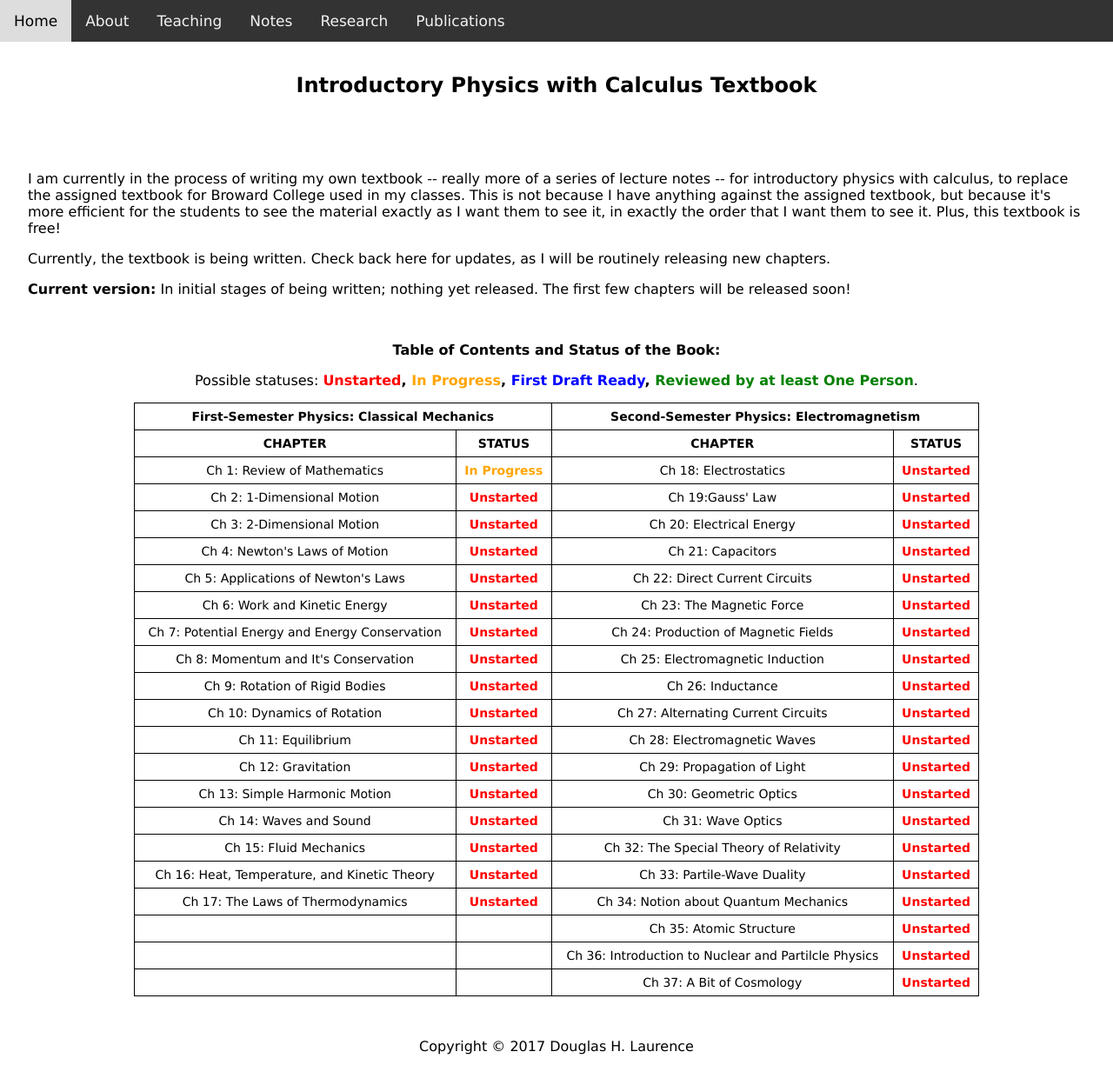
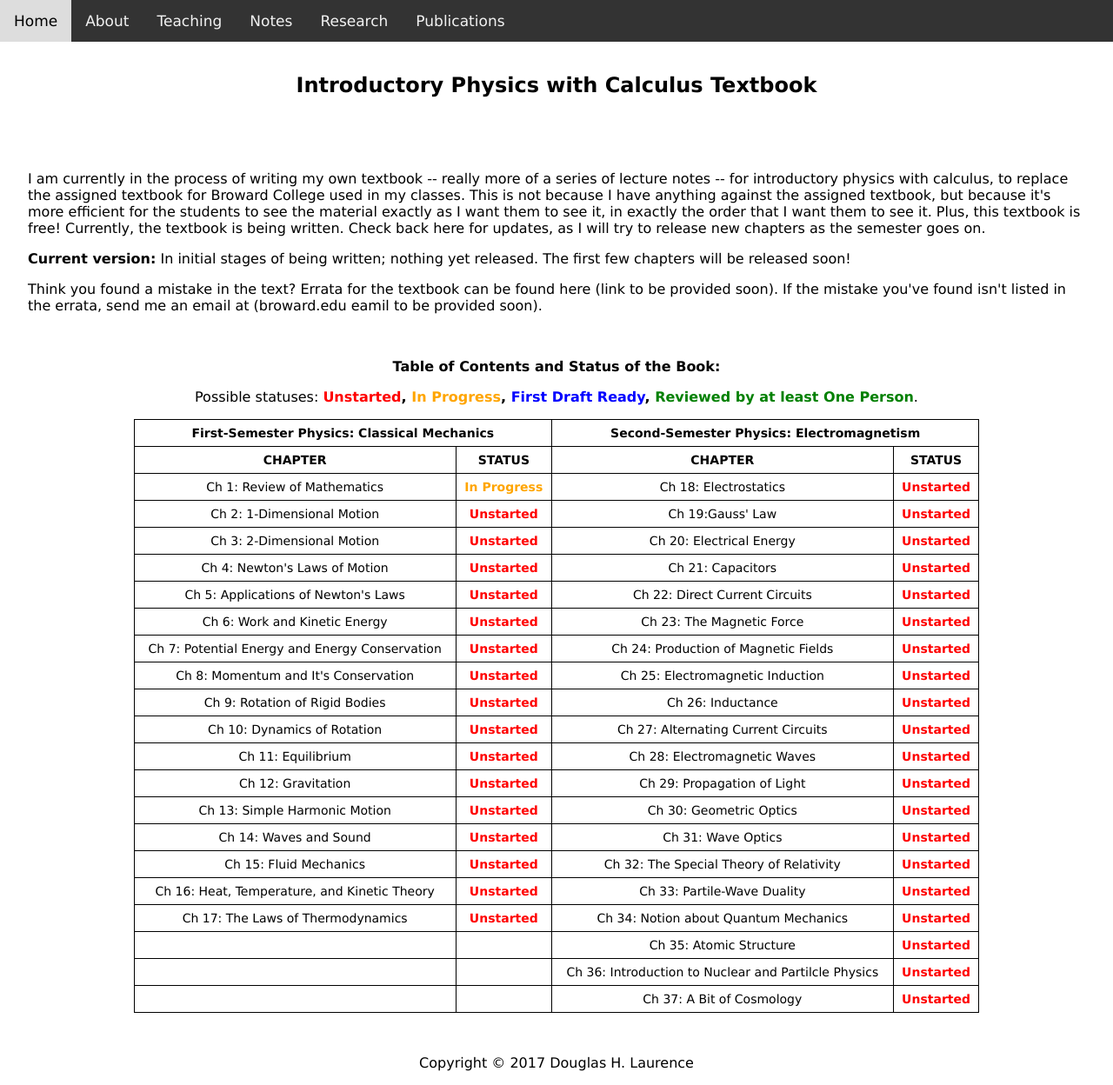
Before and after one commit to dhlaurence/dhlaurence.github.io, a Jekyll site: the page built from uptextbook.html, in a window 1280 px wide. Shown: the whole page at 87% size. Built offline with Jekyll 4.4.1, drawn with Linux system fonts in a browser that asks for light colours.

Commit message:
Update uptextbook.html

```diff
--- a/uptextbook.html
+++ b/uptextbook.html
@@ -12,16 +12,18 @@ title: University Physics Textbook
     I am currently in the process of writing my own textbook -- really more of a series of lecture notes -- for introductory physics
     with calculus, to replace the assigned textbook for Broward College used in my classes. This is not because I have anything
     against the assigned textbook, but because it's more efficient for the students to see the material exactly as I want them to see it,
-    in exactly the order that I want them to see it. Plus, this textbook is free!
-  </p>
-
-  <p>
-    Currently, the textbook is being written. Check back here for updates, as I will be routinely releasing new chapters.
+    in exactly the order that I want them to see it. Plus, this textbook is free! Currently, the textbook is being written. Check
+    back here for updates, as I will try to release new chapters as the semester goes on.
   </p>
 
   <p>
     <b>Current version:</b> In initial stages of being written; nothing yet released. The first few chapters will be released soon!
   <p>
+
+  <p>
+    Think you found a mistake in the text? Errata for the textbook can be found here (link to be provided soon). If the mistake
+    you've found isn't listed in the errata, send me an email at (broward.edu eamil to be provided soon).
+  </p>
 
   <br>
 
```
